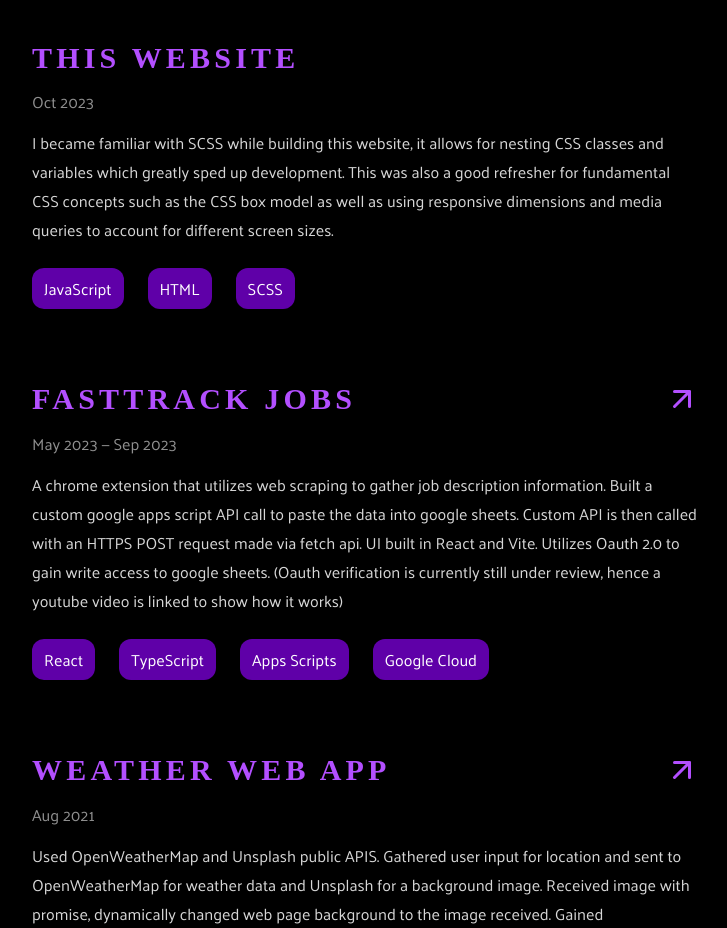
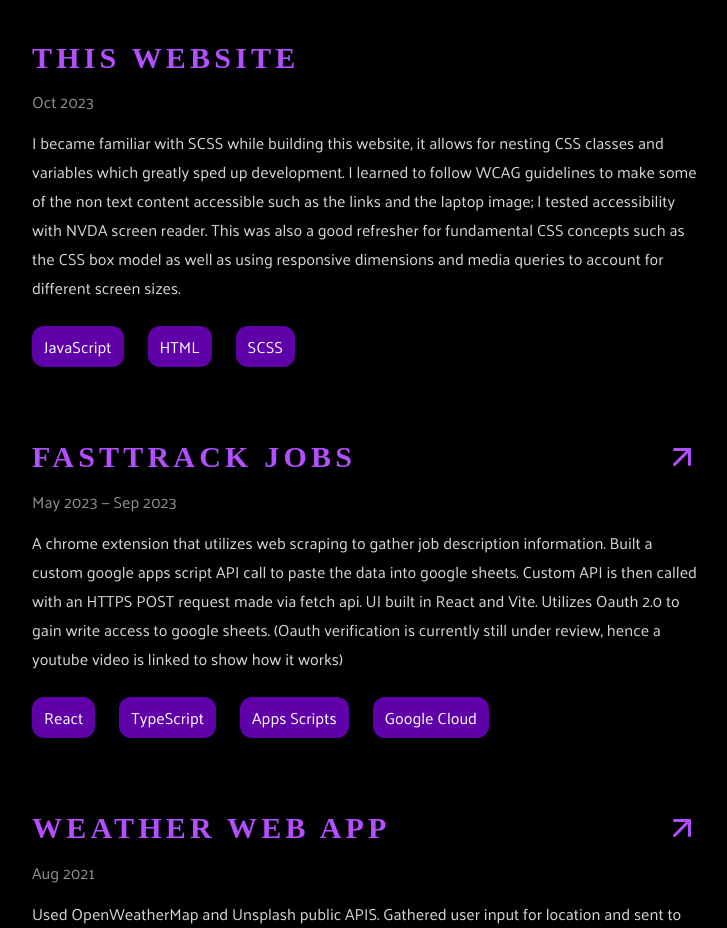
Before and after one commit to ClarkChan1/portfolio-2023, a website: page index.html in a window 1280 px wide. Shown: the part 1260-2188 px from the top of the page, without its empty margins (472-1199 px from the left). Drawn offline with Linux system fonts and the light colour scheme; a web font is replaced by a local one.

Commit message:
made laptop image accessible by adding aria-label for screen readers

```diff
--- a/index.html
+++ b/index.html
@@ -77,7 +77,7 @@
           </div>
         </div>
 
-        <div class="laptop-container" aria-label="laptop picture">
+        <div class="laptop-container" role="img" aria-label="laptop picture">
           <div class="laptop-pic">
             <div class="screen">
               <div class="content">
@@ -238,10 +238,12 @@
             <p class="description">
               I became familiar with SCSS while building this website, it allows
               for nesting CSS classes and variables which greatly sped up
-              development. This was also a good refresher for fundamental CSS
-              concepts such as the CSS box model as well as using responsive
-              dimensions and media queries to account for different screen
-              sizes.
+              development. I learned to follow WCAG guidelines to make some of
+              the non text content accessible such as the links and the laptop
+              image; I tested accessibility with NVDA screen reader. This was
+              also a good refresher for fundamental CSS concepts such as the CSS
+              box model as well as using responsive dimensions and media queries
+              to account for different screen sizes.
             </p>
             <div class="technology-container">
               <p>JavaScript</p>
```
